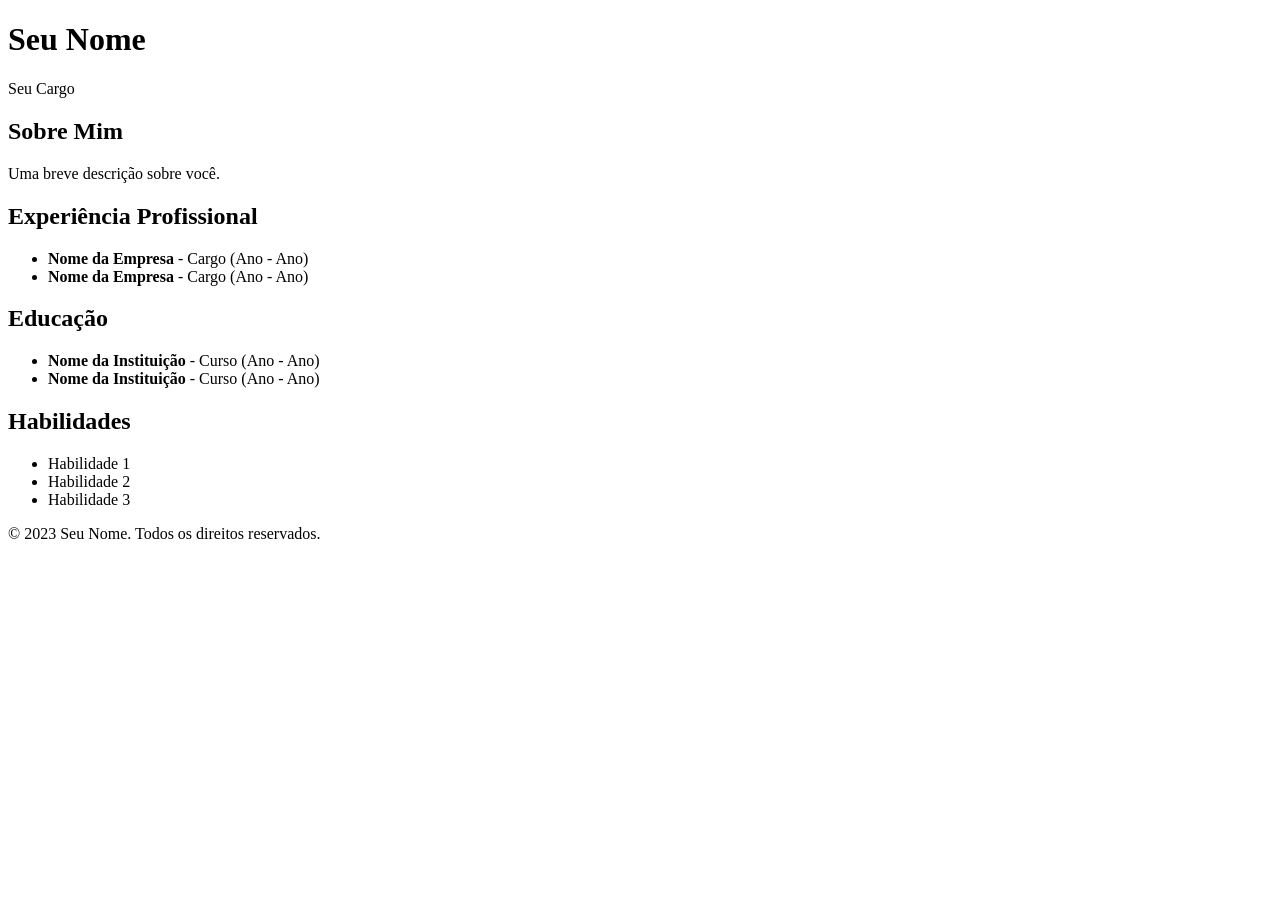
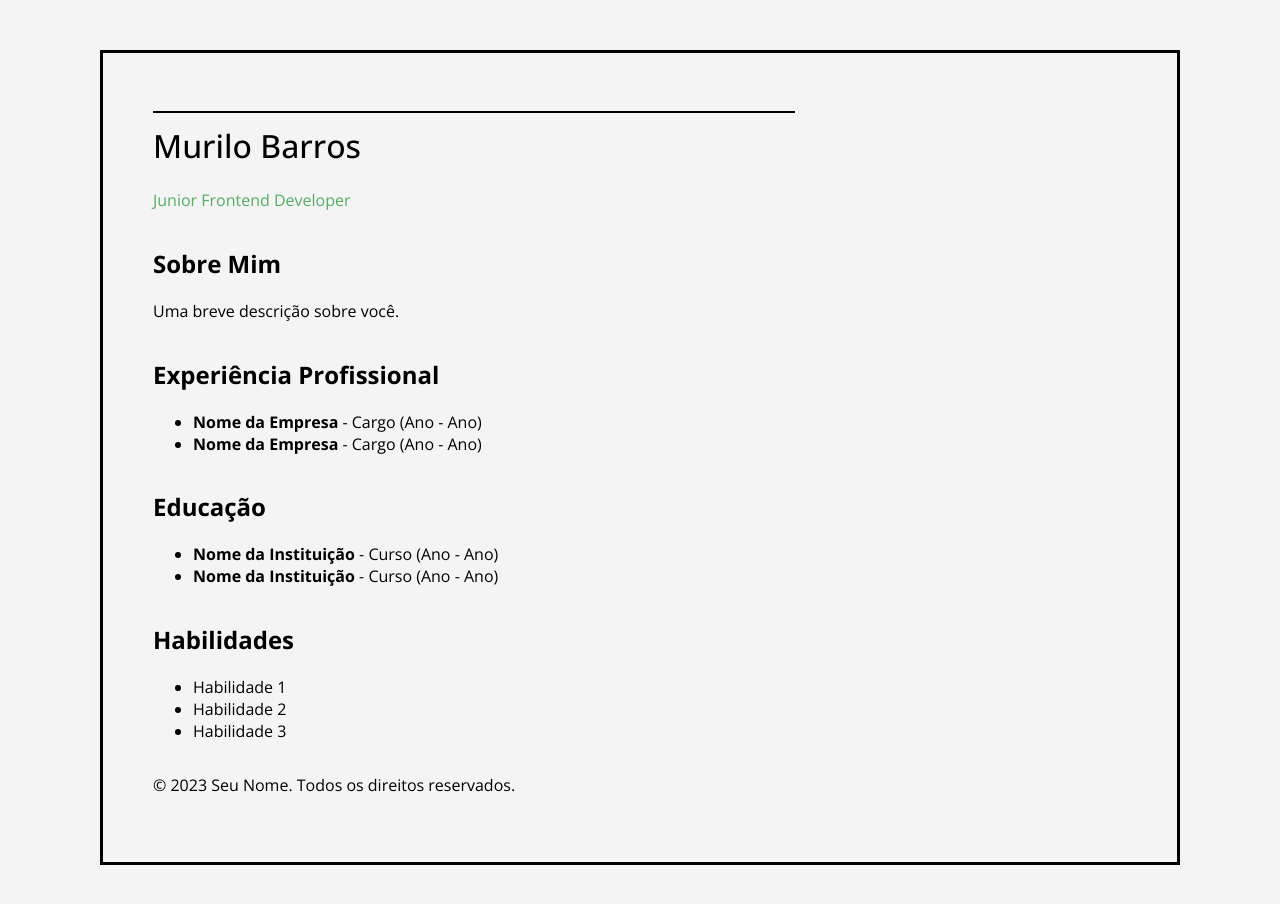
Before and after one commit to Murilin04/CV-de-uma-p-gina, a plain HTML site: page index.html in a window 1280 px wide. Before the commit the page ends 800 px from the top, so only its background shows below. Drawn offline with nearby package versions, Linux system fonts and the light colour scheme.

Commit message:
Estilos do CV de pagina unica

```diff
--- a/index.html
+++ b/index.html
@@ -4,13 +4,14 @@
     <meta charset="UTF-8">
     <meta name="viewport" content="width=device-width, initial-scale=1.0">
     <title>CV-de-uma-pagina</title>
-    <link rel="stylesheet" href="styles.css">
+    <link rel="stylesheet" href="style.css">
 </head>
 <body>
     <div class="container">
-        <header>
-            <h1>Seu Nome</h1>
-            <p>Seu Cargo</p>
+        <header class="cabecalho">
+            <hr>
+            <h1>Murilo Barros</h1>
+            <p>Junior Frontend Developer</p>
         </header>
         <section id="sobre-mim">
             <h2>Sobre Mim</h2>
--- /dev/null
+++ b/style.css
@@ -0,0 +1,40 @@
+@import url('https://fonts.googleapis.com/css2?family=Open+Sans:ital,wght@0,300..800;1,300..800&display=swap');
+
+/*
+ * Global Styles
+ */
+body {
+    font-family: "Open Sans", sans-serif;
+    background-color: #f4f4f4;
+    margin: 50px 100px;
+    padding: 0;
+}
+
+.container {
+    display: flex;
+    flex-direction: column;
+    max-width: 1200px;
+    margin: 0 auto;
+    padding: 50px 50px;
+    box-sizing: border-box;
+    border: 3px solid black;
+}
+
+.cabecalho hr {
+    position: absolute;
+    border: 1px solid black;
+    width: 50%;
+    align-items: flex-end;
+}
+
+.cabecalho h1 {
+    font-size: 2em;
+    font-weight: 500;
+}
+
+.cabecalho p {
+    font-size: 1em;
+    font-weight: 400;
+    color: #52AE63;
+
+}
```
